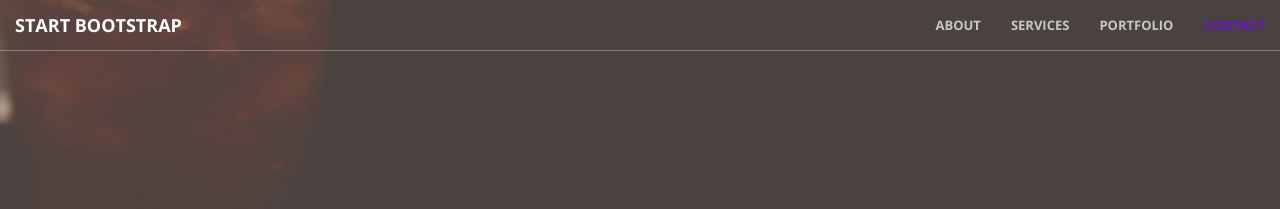
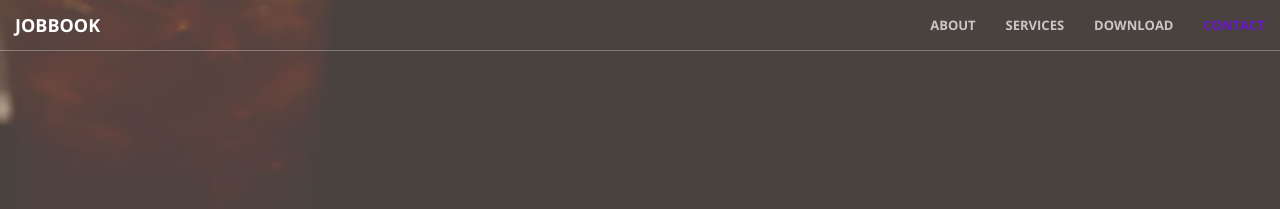
Before and after one commit to gargsaar/bluecollarjobs, a Jekyll site: the page built from index.html, in a window 1280 px wide. Shown: the top 209 px of the page. Built offline with Jekyll 4.4.1, drawn with Linux system fonts in a browser that asks for light colours.

Commit message:
Renamed Portfolio to Download in top nav

```diff
--- a/_includes/nav.html
+++ b/_includes/nav.html
@@ -8,7 +8,7 @@
                 <span class="icon-bar"></span>
                 <span class="icon-bar"></span>
             </button>
-            <a class="navbar-brand page-scroll" href="#page-top">Start Bootstrap</a>
+            <a class="navbar-brand page-scroll" href="#page-top">JobBook</a>
         </div>
 
         <!-- Collect the nav links, forms, and other content for toggling -->
@@ -21,7 +21,7 @@
                     <a class="page-scroll" href="#services">Services</a>
                 </li>
                 <li>
-                    <a class="page-scroll" href="#portfolio">Portfolio</a>
+                    <a class="page-scroll" href="#portfolio">Download</a>
                 </li>
                 <li>
                     <a class="page-scroll" href="#contact">Contact</a>
```
